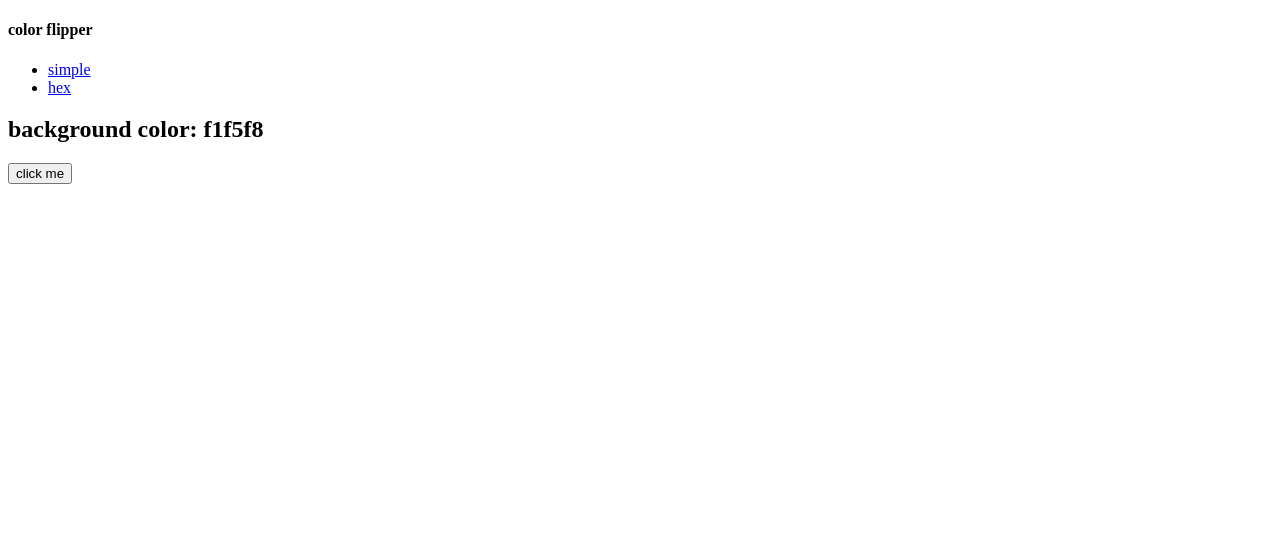
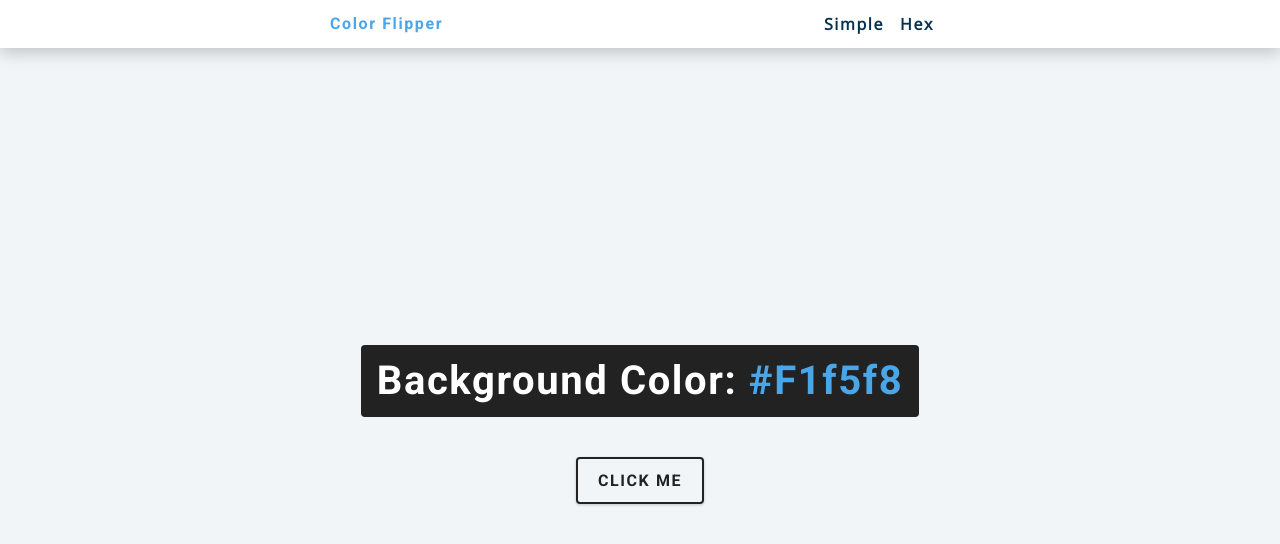
Before and after one commit to daisuket330/javascript-pojects, a plain HTML site: page index.html in a window 1280 px wide. Drawn offline with nearby package versions, Linux system fonts and the light colour scheme.

Commit message:
completed color flipper

```diff
--- /dev/null
+++ b/hex.html
@@ -0,0 +1,33 @@
+<!DOCTYPE html>
+<html lang="en">
+  <head>
+    <meta charset="UTF-8" />
+    <meta name="viewport" content="width=device-width, initial-scale=1.0" />
+    <title>
+      Color Flipper || Simple
+    </title>
+
+    <!-- styles -->
+    <link rel="stylesheet" href="styles.css" />
+  </head>
+
+  <body>
+    <nav>
+      <div class="nav-center">
+        <h4>color flipper</h4>
+        <ul class="nav-links">
+          <li><a href="index.html">simple</a></li>
+          <li><a href="hex.html">hex</a></li>
+        </ul>
+      </div>
+    </nav>
+    <main>
+      <div class="container">
+        <h2>background color : <span class="color">#f1f5f8</span></h2>
+        <button class="btn btn-hero" id="btn">click me</button>
+      </div>
+    </main>
+    <!-- javascript -->
+    <script src="hex.js"></script>
+  </body>
+</html>
--- a/index.html
+++ b/index.html
@@ -2,7 +2,6 @@
 <html lang="en">
 <head>
     <meta charset="UTF-8">
-    <meta http-equiv="X-UA-Compatible" content="IE=edge">
     <meta name="viewport" content="width=device-width, initial-scale=1.0">
     <title>Color Flipper || Simple</title>
     <!-- styles-->
@@ -13,23 +12,23 @@
       <div class="nav-center">
           <h4>color flipper</h4>
           <ul class="nav-links">
-              <li>
-                  <a href="index.html">simple</a>
-              </li>
-              <li>
-                  <a href="hex.html">hex</a>
-              </li>
-          </ul>
+
+            <li> <a href="index.html">simple</a></li>
+
+            <li><a href="hex.html">hex</a></li>
+              </ul>
       </div>
   </nav>
   <main>
       <div class="container">
           <h2>background color:<span class="color">
-              f1f5f8
+              #f1f5f8
             </span>
         </h2>
         <button class="btn btn-hero" id="btn">click me</button>
       </div>
   </main>
+  <!-- javascript-->
+  <script>src="hex.js"</script>
 </body>
 </html>
--- /dev/null
+++ b/styles.css
@@ -0,0 +1,234 @@
+/*
+===============
+Fonts
+===============
+*/
+@import url("https://fonts.googleapis.com/css?family=Open+Sans|Roboto:400,700&display=swap");
+
+/*
+===============
+Variables
+===============
+*/
+
+:root {
+  /* dark shades of primary color*/
+  --clr-primary-1: hsl(205, 86%, 17%);
+  --clr-primary-2: hsl(205, 77%, 27%);
+  --clr-primary-3: hsl(205, 72%, 37%);
+  --clr-primary-4: hsl(205, 63%, 48%);
+  /* primary/main color */
+  --clr-primary-5: hsl(205, 78%, 60%);
+  /* lighter shades of primary color */
+  --clr-primary-6: hsl(205, 89%, 70%);
+  --clr-primary-7: hsl(205, 90%, 76%);
+  --clr-primary-8: hsl(205, 86%, 81%);
+  --clr-primary-9: hsl(205, 90%, 88%);
+  --clr-primary-10: hsl(205, 100%, 96%);
+  /* darkest grey - used for headings */
+  --clr-grey-1: hsl(209, 61%, 16%);
+  --clr-grey-2: hsl(211, 39%, 23%);
+  --clr-grey-3: hsl(209, 34%, 30%);
+  --clr-grey-4: hsl(209, 28%, 39%);
+  /* grey used for paragraphs */
+  --clr-grey-5: hsl(210, 22%, 49%);
+  --clr-grey-6: hsl(209, 23%, 60%);
+  --clr-grey-7: hsl(211, 27%, 70%);
+  --clr-grey-8: hsl(210, 31%, 80%);
+  --clr-grey-9: hsl(212, 33%, 89%);
+  --clr-grey-10: hsl(210, 36%, 96%);
+  --clr-white: #fff;
+  --clr-red-dark: hsl(360, 67%, 44%);
+  --clr-red-light: hsl(360, 71%, 66%);
+  --clr-green-dark: hsl(125, 67%, 44%);
+  --clr-green-light: hsl(125, 71%, 66%);
+  --clr-black: #222;
+  --ff-primary: "Roboto", sans-serif;
+  --ff-secondary: "Open Sans", sans-serif;
+  --transition: all 0.3s linear;
+  --spacing: 0.1rem;
+  --radius: 0.25rem;
+  --light-shadow: 0 5px 15px rgba(0, 0, 0, 0.1);
+  --dark-shadow: 0 5px 15px rgba(0, 0, 0, 0.2);
+  --max-width: 1170px;
+  --fixed-width: 620px;
+}
+/*
+===============
+Global Styles
+===============
+*/
+
+*,
+::after,
+::before {
+  margin: 0;
+  padding: 0;
+  box-sizing: border-box;
+}
+body {
+  font-family: var(--ff-secondary);
+  background: var(--clr-grey-10);
+  color: var(--clr-grey-1);
+  line-height: 1.5;
+  font-size: 0.875rem;
+}
+ul {
+  list-style-type: none;
+}
+a {
+  text-decoration: none;
+}
+h1,
+h2,
+h3,
+h4 {
+  letter-spacing: var(--spacing);
+  text-transform: capitalize;
+  line-height: 1.25;
+  margin-bottom: 0.75rem;
+  font-family: var(--ff-primary);
+}
+h1 {
+  font-size: 3rem;
+}
+h2 {
+  font-size: 2rem;
+}
+h3 {
+  font-size: 1.25rem;
+}
+h4 {
+  font-size: 0.875rem;
+}
+p {
+  margin-bottom: 1.25rem;
+  color: var(--clr-grey-5);
+}
+@media screen and (min-width: 800px) {
+  h1 {
+    font-size: 4rem;
+  }
+  h2 {
+    font-size: 2.5rem;
+  }
+  h3 {
+    font-size: 1.75rem;
+  }
+  h4 {
+    font-size: 1rem;
+  }
+  body {
+    font-size: 1rem;
+  }
+  h1,
+  h2,
+  h3,
+  h4 {
+    line-height: 1;
+  }
+}
+/*  global classes */
+
+/* section */
+.section {
+  padding: 5rem 0;
+}
+
+.section-center {
+  width: 90vw;
+  margin: 0 auto;
+  max-width: 1170px;
+}
+@media screen and (min-width: 992px) {
+  .section-center {
+    width: 95vw;
+  }
+}
+main {
+  min-height: 100vh;
+  display: grid;
+  place-items: center;
+}
+
+/*
+===============
+Nav
+===============
+*/
+nav {
+  background: var(--clr-white);
+  height: 3rem;
+  display: grid;
+  align-items: center;
+  box-shadow: var(--dark-shadow);
+}
+.nav-center {
+  width: 90vw;
+  max-width: var(--fixed-width);
+  margin: 0 auto;
+  display: flex;
+  align-items: center;
+  justify-content: space-between;
+}
+.nav-center h4 {
+  margin-bottom: 0;
+  color: var(--clr-primary-5);
+}
+.nav-links {
+  display: flex;
+}
+nav a {
+  text-transform: capitalize;
+  font-weight: 700;
+  font-size: 1rem;
+  color: var(--clr-primary-1);
+  letter-spacing: var(--spacing);
+  margin-right: 1rem;
+}
+nav a:hover {
+  color: var(--clr-primary-5);
+}
+/*
+===============
+Container
+===============
+*/
+main {
+  min-height: calc(100vh - 3rem);
+  display: grid;
+  place-items: center;
+}
+.container {
+  text-align: center;
+}
+.container h2 {
+  background: var(--clr-black);
+  color: var(--clr-white);
+  padding: 1rem;
+  border-radius: var(--radius);
+  margin-bottom: 2.5rem;
+}
+.color {
+  color: var(--clr-primary-5);
+}
+.btn-hero {
+  font-family: var(--ff-primary);
+  text-transform: uppercase;
+  background: transparent;
+  color: var(--clr-black);
+  letter-spacing: var(--spacing);
+  display: inline-block;
+  font-weight: 700;
+  transition: var(--transition);
+  border: 2px solid var(--clr-black);
+  cursor: pointer;
+  box-shadow: 0 1px 3px rgba(0, 0, 0, 0.2);
+  border-radius: var(--radius);
+  font-size: 1rem;
+  padding: 0.75rem 1.25rem;
+}
+.btn-hero:hover {
+  color: var(--clr-white);
+  background: var(--clr-black);
+}
```
Also changed, not shown: app.js (+18 -0 lines), hex.js (added, +20 -0 lines).
